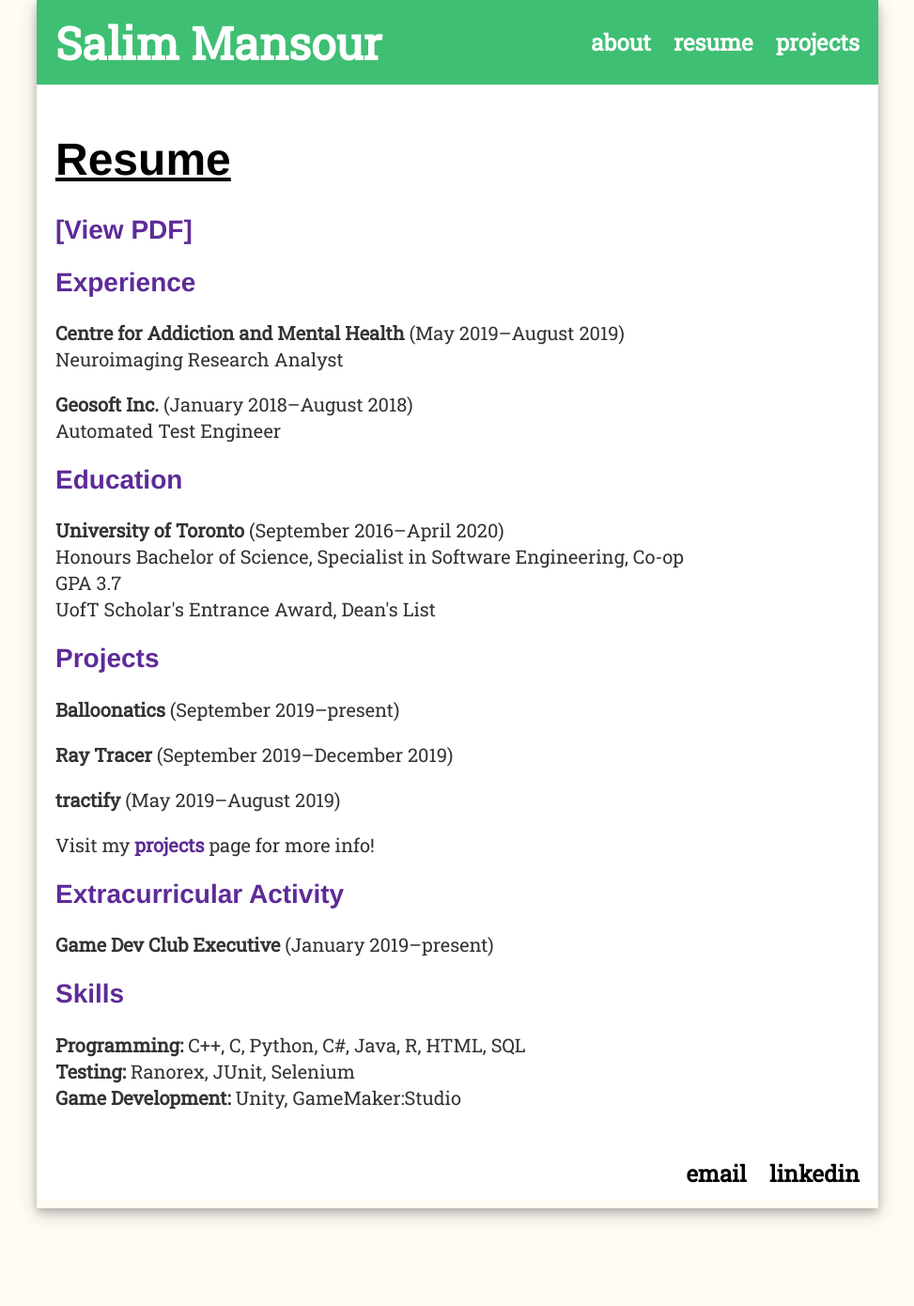
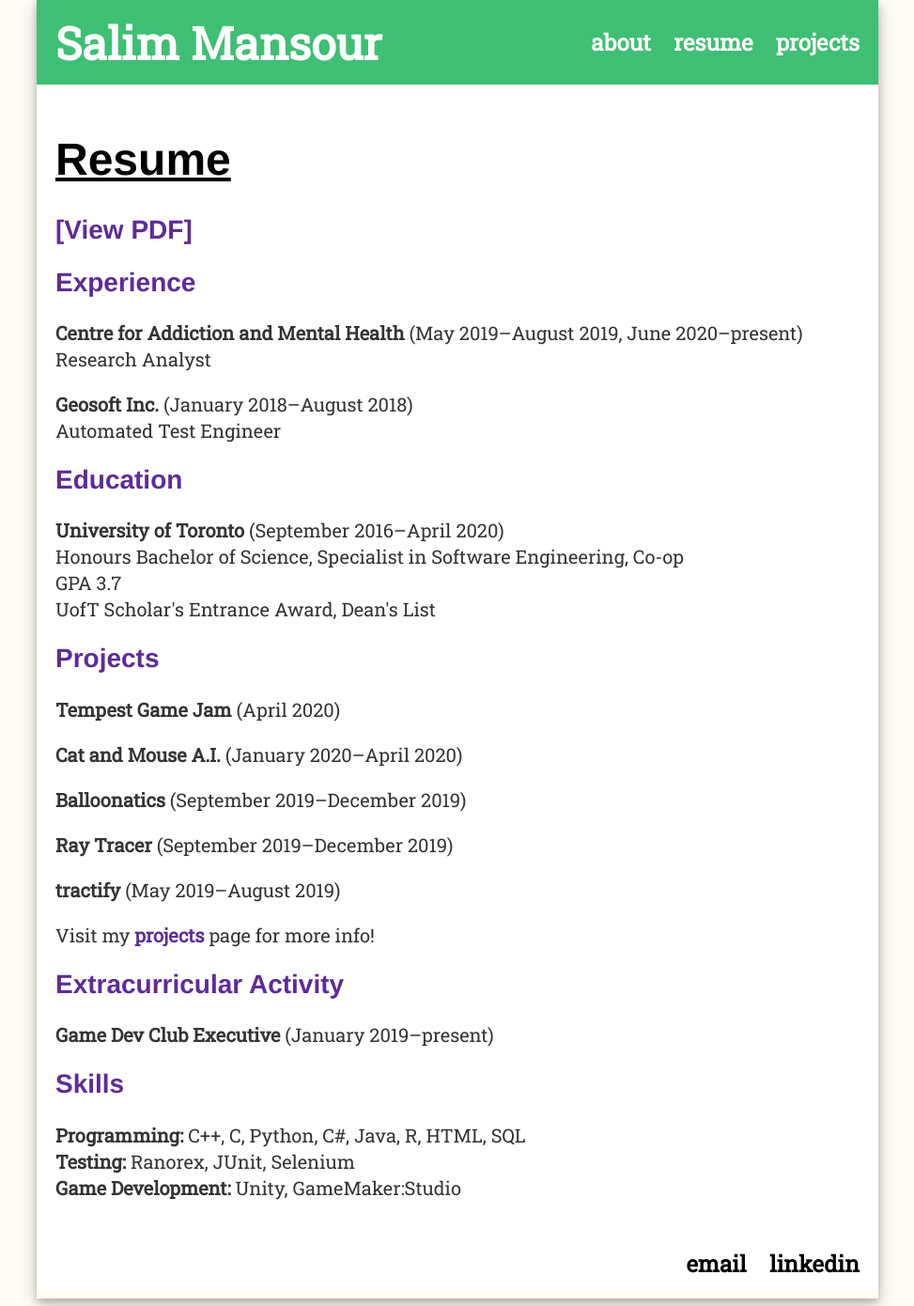
Before and after one commit to slimnsour/slimnsour.github.io, a Jekyll site: the page built from resume/index.html, in a window 1280 px wide. Shown: the whole page at 94% size, without its empty margins (153-1126 px from the left). Built offline with Jekyll 4.4.1, drawn with Linux system fonts in a browser that asks for light colours; nearby versions of some CDN libraries.

Commit message:
Updated website with new projects and resume

```diff
--- a/_layouts/default.html
+++ b/_layouts/default.html
@@ -31,7 +31,7 @@
 		<div class="footer">
 			<nav>
   		<ul>
-      		<li><a href="mailto:salimansour@gmail.com">email</a></li>
+      		<li><a href="mailto:slimnsour@gmail.com">email</a></li>
       		<!--<li><a href="https://github.com/slimnsour">github</a></li>-->
 		      <li><a href="https://www.linkedin.com/in/slimnsour">linkedin</a></li>
 			</ul>
--- a/resume/index.html
+++ b/resume/index.html
@@ -10,8 +10,8 @@ title: Salim Mansour | Resume
   <h2 style="color:#5e2b97"><a href="/resume/Salim_Mansour_Resume.pdf" style="color:#5e2b97">[View PDF]</a></h2>
 
   <h2 style="color:#5e2b97">Experience</h2>
-  <p><b>Centre for Addiction and Mental Health</b>  (May 2019–August 2019)<br>
-  Neuroimaging Research Analyst</p>
+  <p><b>Centre for Addiction and Mental Health</b>  (May 2019–August 2019, June 2020–present)<br>
+  Research Analyst</p>
   <p><b>Geosoft Inc.</b> (January 2018–August 2018)<br>
   Automated Test Engineer</p>
 
@@ -23,7 +23,9 @@ title: Salim Mansour | Resume
   </p>
 
   <h2 style="color:#5e2b97">Projects</h2>
-  <p><b>Balloonatics</b>  (September 2019–present)<br>
+  <p><b>Tempest Game Jam</b>  (April 2020)<br>
+  <p><b>Cat and Mouse A.I.</b>  (January 2020–April 2020)<br>
+  <p><b>Balloonatics</b>  (September 2019–December 2019)<br>
   <p><b>Ray Tracer</b>  (September 2019–December 2019)<br>
   <p><b>tractify</b>  (May 2019–August 2019)<br>
   <p>Visit my <b><a href="/projects" style="color:#5e2b97">projects</a></b> page for more info!
```
Also changed, not shown: _layouts/post.html (line endings or trailing spaces), index.html (line endings or trailing spaces), 2 other files.
